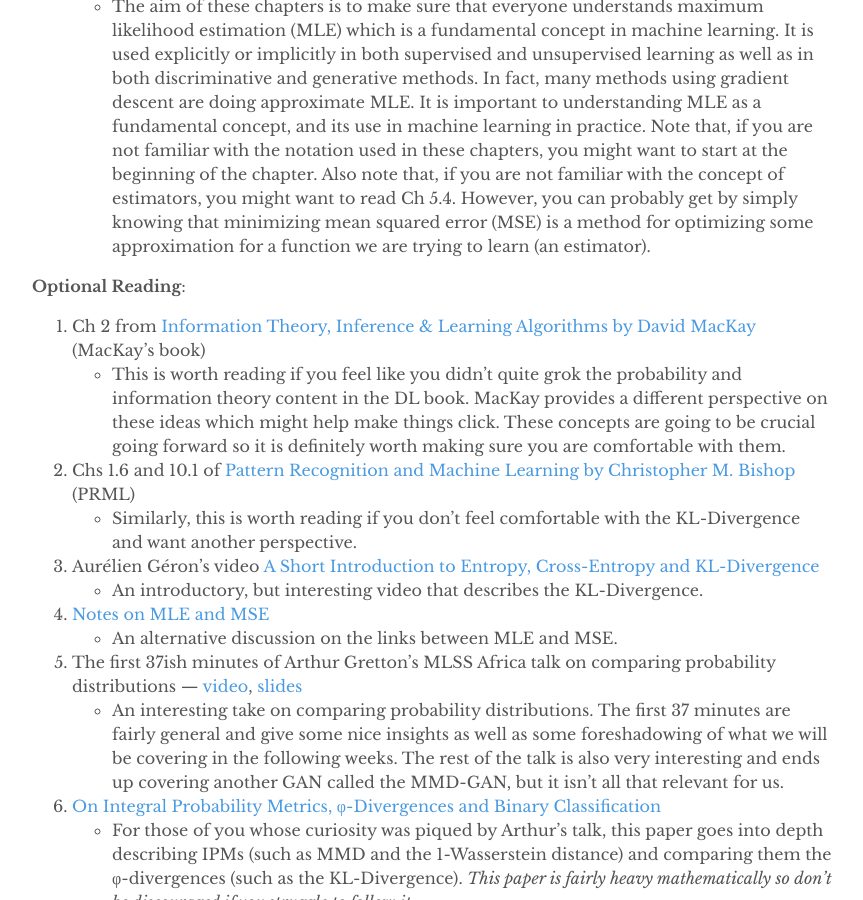
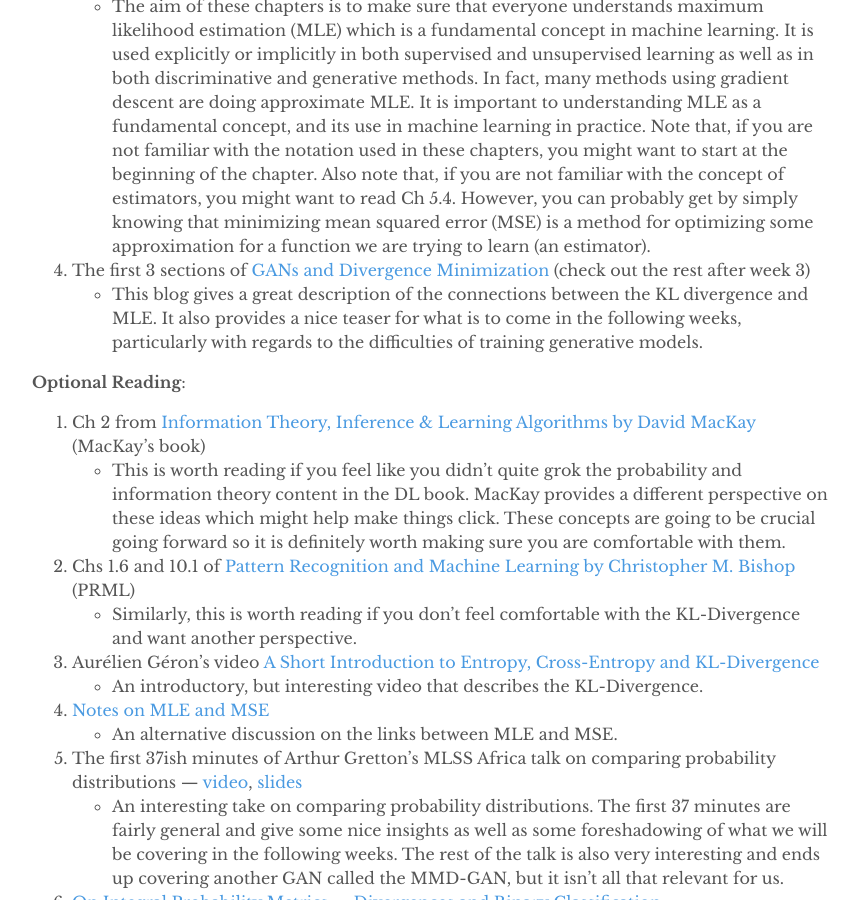
Before and after one commit to depthfirstlearning/depthfirstlearning.com, a Jekyll site: the page built from _posts/2019-05-02-WassersteinGAN.markdown, in a window 1280 px wide and 900 px high, scrolled down 2051 px. Shown: the whole window, without its empty margins (208-1071 px from the left). Built offline with Jekyll 4.4.1, drawn with Linux system fonts in a browser that asks for light colours; formulas are drawn with MathJax 3.

Commit message:
Added a missing required reading.
Also fixed a link.

```diff
--- a/_posts/2019-05-02-WassersteinGAN.markdown
+++ b/_posts/2019-05-02-WassersteinGAN.markdown
@@ -45,6 +45,8 @@ The Wasserstein GAN (WGAN) is a GAN variant which uses the 1-Wasserstein distanc
       * This chapter covers KL-Divergence & the idea of distances between probability distributions which will also be a key concept going forward.
   3. Chs 5.1.4 and 5.5 of the DL book
       * The aim of these chapters is to make sure that everyone understands maximum likelihood estimation (MLE) which is a fundamental concept in machine learning. It is used explicitly or implicitly in both supervised and unsupervised learning as well as in both discriminative and generative methods. In fact, many methods using gradient descent are doing approximate MLE. It is important to understanding MLE as a fundamental concept, and its use in machine learning in practice. Note that, if you are not familiar with the notation used in these chapters, you might want to start at the beginning of the chapter. Also note that, if you are not familiar with the concept of estimators, you might want to read Ch 5.4. However, you can probably get by simply knowing that minimizing mean squared error (MSE) is a method for optimizing some approximation for a function we are trying to learn (an estimator).
+  4. The first 3 sections of [GANs and Divergence Minimization](https://colinraffel.com/blog/gans-and-divergence-minimization.html) (check out the rest after week 3)
+      * This blog gives a great description of the connections between the KL divergence and MLE. It also provides a nice teaser for what is to come in the following weeks, particularly with regards to the difficulties of training generative models.
 
 
   **Optional Reading**:
@@ -279,7 +281,7 @@ The Wasserstein GAN (WGAN) is a GAN variant which uses the 1-Wasserstein distanc
       * A summary of what a GAN is and some of the issues involved in GAN training.
   3. Coursera (Stanford) course on game theory videos: [1-05](https://www.youtube.com/watch?v=-j44yHK0nn4&index=5&list=PLGdMwVKbjVQ8DhP8dgrBO1B5etE81Hxxh), [2-01](https://www.youtube.com/watch?v=BsgnKTfOxTs&list=PLGdMwVKbjVQ8DhP8dgrBO1B5etE81Hxxh&index=11), [2-02](https://www.youtube.com/watch?v=FU6ax5K9HIA&list=PLGdMwVKbjVQ8DhP8dgrBO1B5etE81Hxxh&index=12), and [3-04b](https://www.youtube.com/watch?v=RIneClCKgAw&list=PLGdMwVKbjVQ8DhP8dgrBO1B5etE81Hxxh&index=22)
       * This is really here just for people who are interested in the game theory ideas such as minmax.
-  4. Finish reading [GANs and Divergence Minimization](https://colinraffel.com/blog/gans-and-divergence-minimization.html#citation-gulrajani2018).
+  4. Finish reading [GANs and Divergence Minimization](https://colinraffel.com/blog/gans-and-divergence-minimization.html).
       * Now that we know what a GAN is it will be worth it to go back and finish reading this blog. It should help to tie together many of the concepts we’ve covered so far. It also has some great resources for extra reading at the end.
   5. [Overview: Generative Adversarial Networks – When Deep Learning Meets Game Theory](https://ahmedhanibrahim.wordpress.com/2017/01/17/generative-adversarial-networks-when-deep-learning-meets-game-theory/comment-page-1/)
       * A short blog post which briefly summarises many of the topics we’ve covered so far.
```
